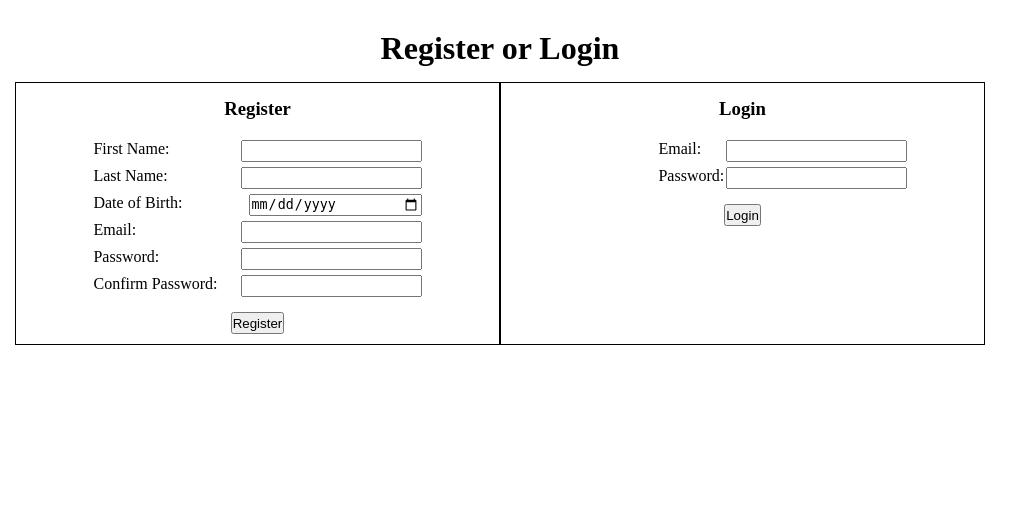
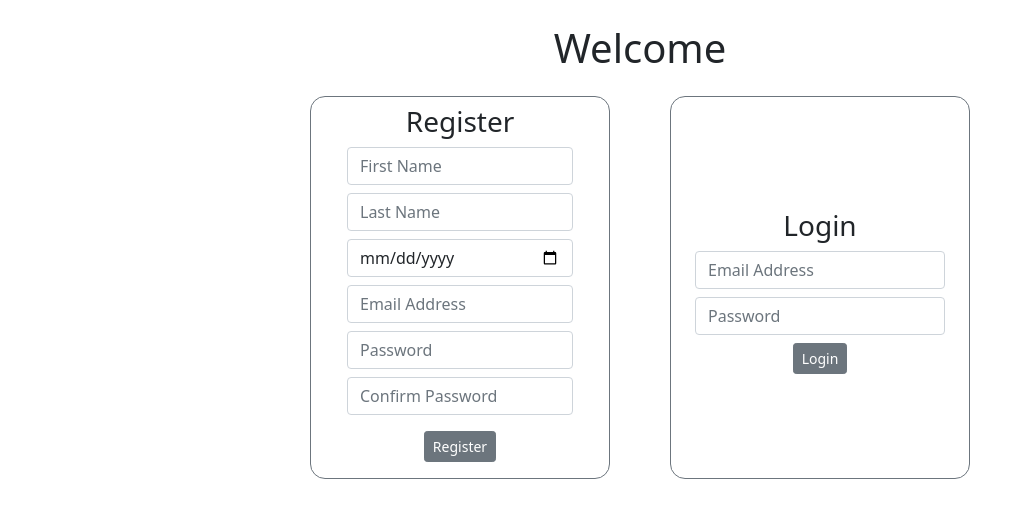
Before and after one commit to bhansen0091/Ticket_Tracker_Project, a Django app: page / in a window 1280 px wide. Shown: the top 518 px of the page, without its empty margins (0-1033 px from the left). Run offline with Django 3.2, Linux system fonts and the light colour scheme.

Commit message:
Redesign of Register/Login Page
Bootstrap redesign of the login index.html page.

```diff
--- a/ticket_tracker_proj/login_app/templates/index.html
+++ b/ticket_tracker_proj/login_app/templates/index.html
@@ -2,86 +2,107 @@
 <html lang="en">
 
 <head>
-    <meta charset="UTF-8">
-    <meta http-equiv="X-UA-Compatible" content="IE=edge">
-    <meta name="viewport" content="width=device-width, initial-scale=1.0">
+    <meta charset="UTF-8" />
+    <meta http-equiv="X-UA-Compatible" content="IE=edge" />
+    <meta name="viewport" content="width=device-width, initial-scale=1.0" />
     <title>Login & Registration</title>
-    {% load static %}
-    <link rel="stylesheet" href="{% static 'css/login_style.css' %}">
+    <link
+        href="https://cdn.jsdelivr.net/npm/bootstrap@5.0.0-beta2/dist/css/bootstrap.min.css"
+        rel="stylesheet"
+        integrity="sha384-BmbxuPwQa2lc/FVzBcNJ7UAyJxM6wuqIj61tLrc4wSX0szH/Ev+nYRRuWlolflfl"
+        crossorigin="anonymous" />
+    <style>
+        .longer-rounded-corners {
+            border-radius: 15px 15px;
+        }
+    </style>
 </head>
 
 <body>
-    <div class="wrapper">
-        <header class="page_header">
-            <h1>Register or Login</h1>
+    <div class="wrapper container text-center col-12">
+        <header class="container-12 page_header my-4">
+            <h1>Welcome</h1>
             {% for message in messages %}
             <p>{{message}}</p>
             {% endfor %}
         </header>
-        <main class="main_content">
-            <div class="registration_container main_content_split">
+        <main class="container main_content col-8">
+            <div class="row justify-content-center">
+                <div class="row justify-content-around">
+                    <div class="col-5 border border-secondary longer-rounded-corners">
+                        <div class="container text-start">
+                            <div class="container text-center mt-2">
                                 <h3>Register</h3>
-                <form action="/users/register" class="new_user_form input_forms" method="POST">
+                            </div>
+                            <form action="/users/register" method="POST">
                                 {% csrf_token %}
-                    <div class="first_name_input form_divisions">
-                        <label for="first_name">First Name:</label>
-                        <input type="text" name="first_name"
-                            class="first_name_input">
+                                <div class="row mb-2">
+                                    <div class="col form-group">
+                                        <input type="text" name="first_name" placeholder="First Name" class="form-control" />
                                     </div>
-                    <div class="last_name_input form_divisions">
-                        <label for="last_name">Last Name:</label>
-                        <input type="text" name="last_name"
-                            class="last_name_input">
                                 </div>
-                    <div class="birthday_input form_divisions">
-                        <label for="birthday">Date of Birth:</label>
-                        <input type="date" name="birthday"
-                            class="birthday_input_field">
+                                <div class="row mb-2">
+                                    <div class="form-group">
+                                        <input type="text" name="last_name" placeholder="Last Name" class="form-control" />
                                     </div>
-                    <div class="email_input form_divisions">
-                        <label for="email_address">Email:</label>
-                        <input type="email" name="email_address">
                                 </div>
-                    <div class="password_input form_divisions">
-                        <label for="password">Password:</label>
-                        <input type="password" name="password"
-                            class="password_input">
+                                <div class="row mb-2">
+                                    <div class="form-group">
+                                        <input type="date" name="birthday" placeholder="Birthday" class="form-control" />
                                     </div>
-                    <div class="confirm_password_input form_divisions">
-                        <label for="confirm_password">Confirm Password:</label>
-                        <input type="password" name="confirm_password"
-                            class="confirm_password_input">
                                 </div>
-                    <div class="button_container form_divisions">
-                        <button type="submit">Register</button>
+                                <div class="row mb-2">
+                                    <div class="form-group">
+                                        <input type="email" name="email_address" placeholder="Email Address" class="form-control" />
+                                    </div>
+                                </div>
+                                <div class="row mb-2">
+                                    <div class="form-group">
+                                        <input type="password" name="password" placeholder="Password" class="form-control" />
+                                    </div>
+                                </div>
+                                <div class="row mb-3">
+                                    <div class="form-group">
+                                        <input type="password" name="confirm_password" placeholder="Confirm Password" class="form-control" />
+                                    </div>
+                                </div>
+                                <div class="row mb-3 justify-content-center">
+                                    <div class="col text-center">
+                                        <button type="button" class="btn btn-sm btn-secondary">Register</button>
+                                    </div>
                                 </div>
                             </form>
                         </div>
-            <div class="login_container main_content_split">
+                    </div>
+                    <div class="col-5 border border-secondary d-flex align-items-center longer-rounded-corners">
+                            <div class="container text-start">
+                                <div class="container text-center mt-2">
                                     <h3>Login</h3>
-                <form action="/users/login" class="login_user_form input_forms" method="POST">
+                                </div>
+                                <form action="/users/login" class="input_forms" method="POST">
                                     {% csrf_token %}
-                    <div class="login_email form_divisions">
-                        <label for="email_address">Email:</label>
-                        <input type="email" name="email_address">
+                                    <div class="row mb-2">
+                                        <input type="email" name="email_address" placeholder="Email Address" class="form-control" />
                                     </div>
-                    <div class="login_pass form_divisions">
-                        <label for="password">Password:</label>
-                        <input type="password" name="password"
-                            class="password_input">
+                                    <div class="row mb-2">
+                                        <input type="password" name="password" placeholder="Password" class="form-control password_input" />
                                     </div>
-                    <div class="button_container form_divisions">
-                        <button type="submit">Login</button>
+                                    <div class="row justify-content-center">
+                                        <div class="col text-center">
+                                            <button type="button" class="btn btn-sm btn-secondary">Login</button>
+                                        </div>
                                     </div>
                                 </form>
                         </div>
-            <div class="error_container">
-
-
-
+                    </div>
+                </div>
             </div>
         </main>
     </div>
+    <script
+        src="https://cdn.jsdelivr.net/npm/bootstrap@5.0.0-beta2/dist/js/bootstrap.bundle.min.js"
+        integrity="sha384-b5kHyXgcpbZJO/tY9Ul7kGkf1S0CWuKcCD38l8YkeH8z8QjE0GmW1gYU5S9FOnJ0"
+        crossorigin="anonymous"></script>
 </body>
 
 </html>
```
Also changed, not shown: ticket_tracker_proj/login_app/templates/test.html (added). Lines whose indentation alone changed are shown as unchanged.
